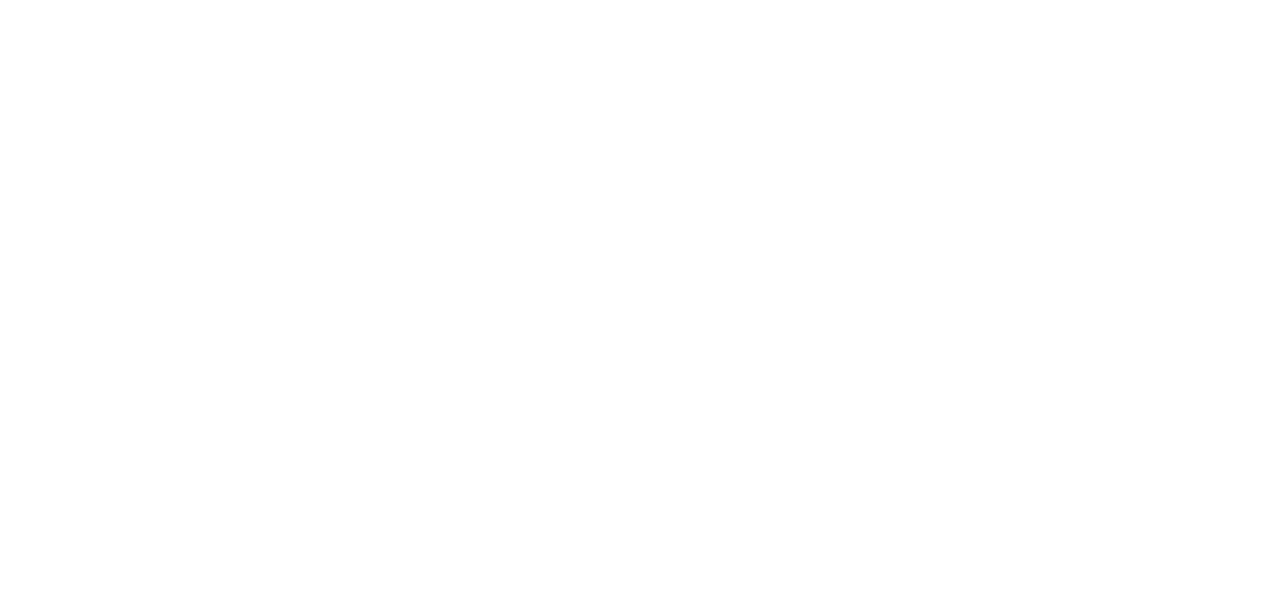
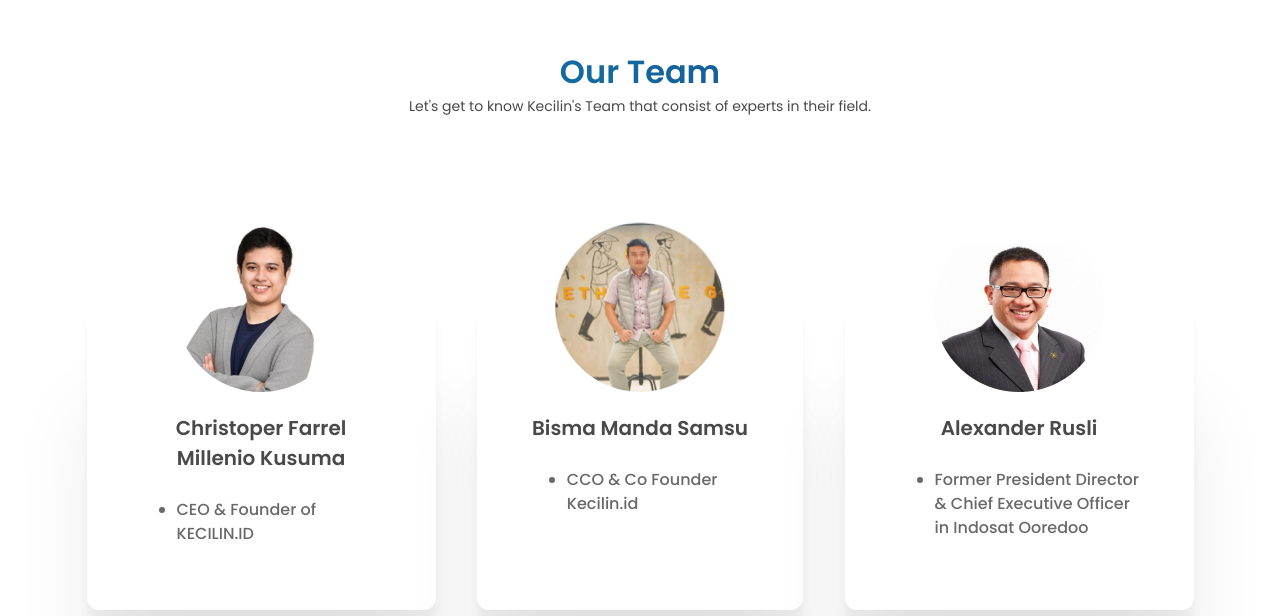
Before and after one commit to daffakamal/kecilin-clone, a Next.js app: page / in a window 1280 px wide. Shown: the part 7084-7700 px from the top of the page. Before the commit the page ends 7032 px from the top, so only its background shows below. Built offline with nearby package versions, Linux system fonts and the light colour scheme.

Commit message:
feat(Home): add team section

```diff
--- /dev/null
+++ b/components/Home/team.js
@@ -0,0 +1,50 @@
+import Image from "next/image";
+import { lazy } from "react";
+import { teamsList } from "../data/dataTeams";
+
+export default function Team() {
+  return (
+    <div className="w-full h-full mx-auto bg-white">
+      <div className="w-full mx-auto max-w-[1107px] py-[100px]">
+        <div className="2xl:container 2xl:mx-auto text-center">
+          <h1 className="font-PoppinsSemi text-transparent bg-clip-text bg-gradient-to-r from-cyan-600 to-blue-900 text-[28px] xs:text-[32px]">
+            Our Team
+          </h1>
+          <p className="font-PoppinsRegular text-[14px] text-[#494949] mb-[50px]">
+            Let's get to know Kecilin's Team that consist of experts in their
+            field.
+          </p>
+          <div className="mx-auto grid grid-cols-2 lg:grid-cols-3 gap-x-[30px] gap-y-[150px] justify-items-center">
+            {teamsList.map((item) => (
+              <div
+                key={item.name}
+                className="w-auto mx-auto rounded-[12px] bg-white px-[50px] text-center mt-[140px]"
+                style={{
+                  boxShadow:
+                    "0px 100px 80px rgb(0 0 0 / 7%), 0px 12.5216px 10.0172px rgb(0 0 0 / 5%)",
+                }}
+              >
+                <img
+                  src={item.img}
+                  className="w-[170px] mx-auto -translate-y-1/2"
+                  alt={item.title}
+                  loading="lazy"
+                />
+                <div className="-translate-y-16">
+                  <h1 className="font-PoppinsSemi text-[20px] lg:text-[20px] text-[#494949]">
+                    {item.name}
+                  </h1>
+                  <ul className="mx-auto translate-x-10">
+                    <li className="list-disc text-left w-10/12 font-PoppinsMedium text-[14px] lg:text-[16px] text-[#696969] mt-[25px]">
+                      {item.position}
+                    </li>
+                  </ul>
+                </div>
+              </div>
+            ))}
+          </div>
+        </div>
+      </div>
+    </div>
+  );
+}
--- a/pages/index.js
+++ b/pages/index.js
@@ -8,6 +8,7 @@ import HomeStory from '../components/Home/home-story'
 import LandingPage from '../components/Home/landingpage'
 import Milestone from '../components/Home/milestone'
 import Problems from '../components/Home/problems'
+import Team from '../components/Home/team'
 import { Navbar } from '../components/Layout/navbar'
 
 export default function Home() {
@@ -30,6 +31,7 @@ export default function Home() {
       <Milestone />
       <CompressFile />
       <Problems />
+      <Team />
     </>
   )
 }
```
